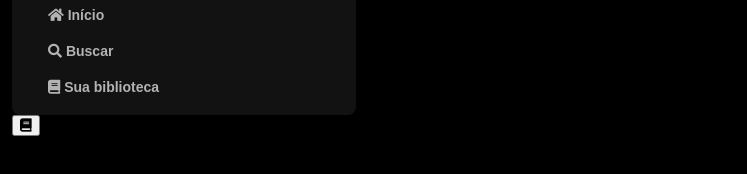
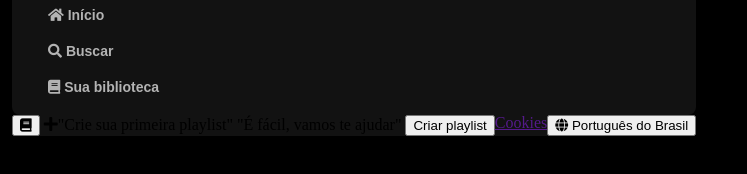
Before and after one commit to rpucca/spotify-imersao-alura, a plain HTML site: page index.html in a window 1280 px wide. Shown: the part 78-252 px from the top of the page, without its empty margins (0-747 px from the left). Drawn offline with Linux system fonts and the light colour scheme.

Commit message:
commit2214

```diff
--- a/index.html
+++ b/index.html
@@ -54,10 +54,24 @@
                 <div class="section_playlist_content">
                     <span class="text title">"Crie sua primeira playlist"</span>
                     <span class="text subtitle">"É fácil, vamos te ajudar"</span>
+                    <button class="section_playlist_buttom">
+                        <span>Criar playlist</span>
+                    </button>
 
                 </div>
+            </section>
 
-            </section>
+            <div class="cookies">
+                <a href="">Cookies</a>
+            </div>
+
+            <div class="languages">
+                <button class="languages_buttom">
+                    <span class="fa fa-globe"></span>
+                    <span>Português do Brasil</span>
+                </button>
+            </div>
+
         </div>
     </div>
 </body>
--- a/style.css
+++ b/style.css
@@ -1,5 +1,9 @@
 body {
     background-color: #000;
+}
+
+.logo img {
+    width: 80px;
 }
 
 .sidebar {
@@ -40,6 +44,9 @@ body {
     font-family: "DM Sans", sans-serif;
 }
 
-.logo img {
-    width: 80px;
+.library{
+    background-color: #121212;
+    border-radius: 8px;
+    display: flex;
+    justify-content: space-between;
 }
```
